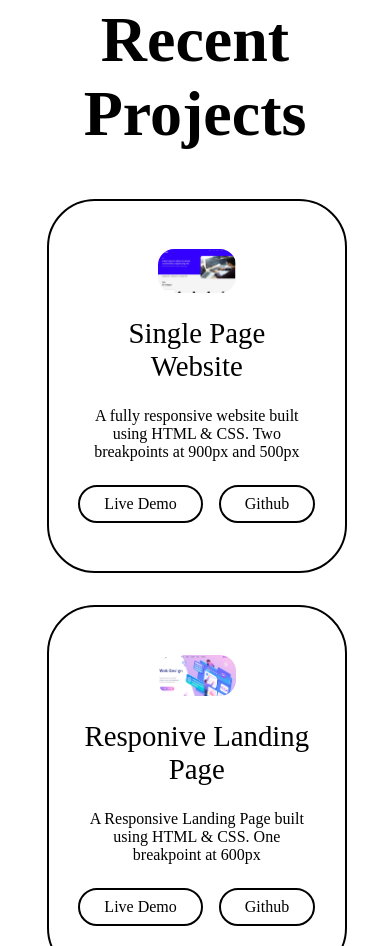
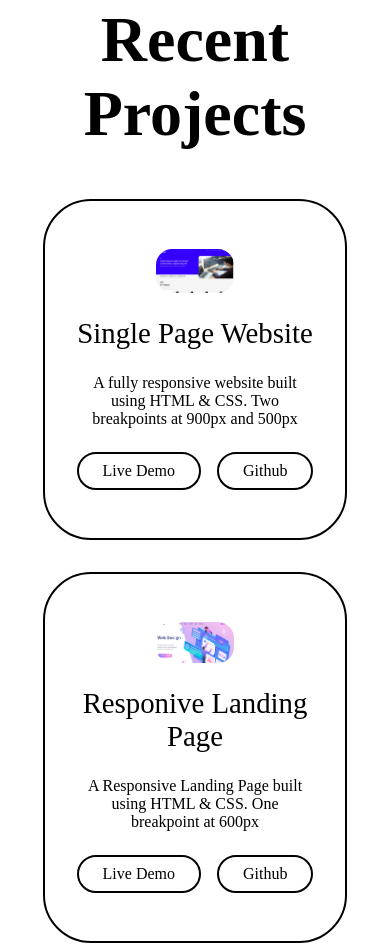
Before and after one commit to Harikesh666/Portfolio, a plain HTML site: page index.html in a window 390 px wide. Shown: the part 2418-3364 px from the top of the page. Drawn offline with Linux system fonts and the light colour scheme.

Commit message:
aligned project-grid for screen sizes 600px and below

```diff
--- a/style.css
+++ b/style.css
@@ -468,6 +468,12 @@ footer ul li a:hover::before {
         width: 80vw;
     }
 
+    .projects-grid {
+        grid-template-columns: repeat(1, 1fr);
+        justify-content: center;
+    }
+
+
     footer ul {
         gap: 1rem;
     }
```
